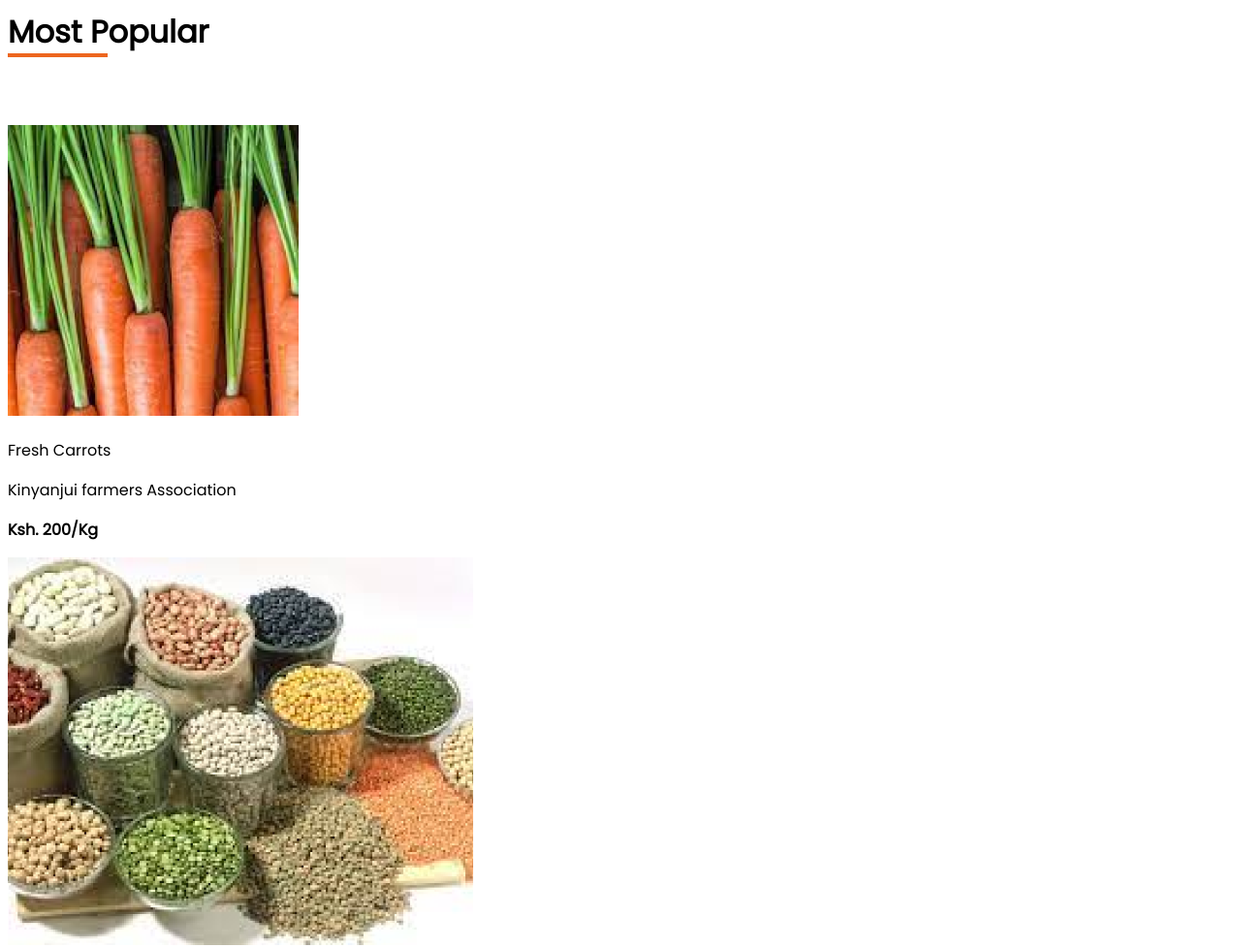
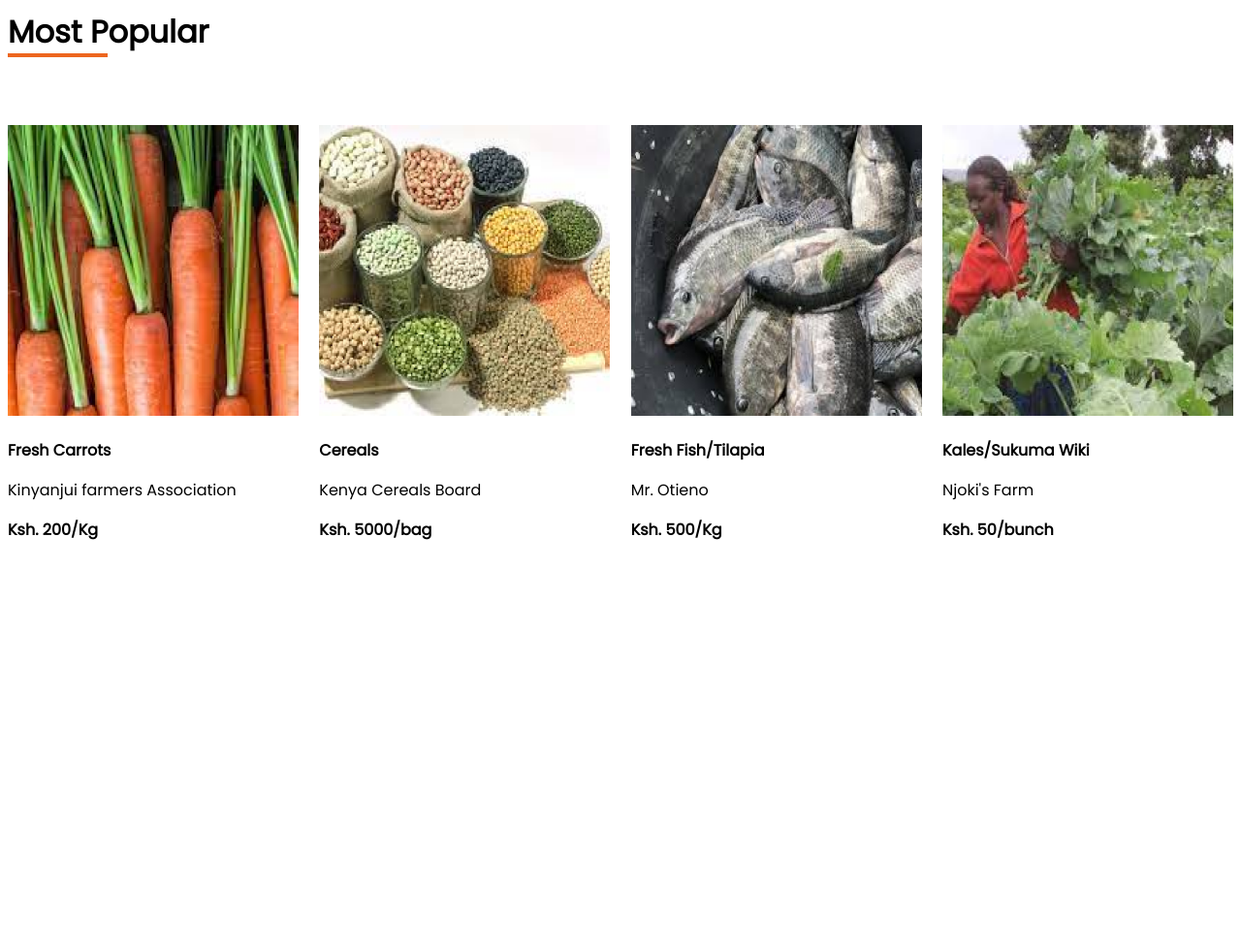
Before and after one commit to sialotobiko/Moringa-IP-Week-2, a plain HTML site: page index.html in a window 1280 px wide. Shown: the part 2220-3198 px from the top of the page at 97% size. After the commit the page ends 2803 px from the top, so only its background shows below. Drawn offline with Linux system fonts and the light colour scheme.

Commit message:
This commit will add some styles to the images

```diff
--- a/assets/styles/styles.css
+++ b/assets/styles/styles.css
@@ -107,10 +107,26 @@ a.hover{
 #mostp{
     border-bottom: 4px solid #ED661F;
 }
+.products{
+    display: flex;
+    justify-content: space-between;
+}
 #carrotsimg{
     height: 300px;
     width: 300px;
 }
-#price{
+#cerealsimg{
+    height: 300px;
+    width: 300px;
+}
+#fishimg{
+    height: 300px;
+    width: 300px;
+}
+#kalesimg{
+    height: 300px;
+    width: 300px;
+}
+#price, #desc{
     font-weight: bold;
 }
```
